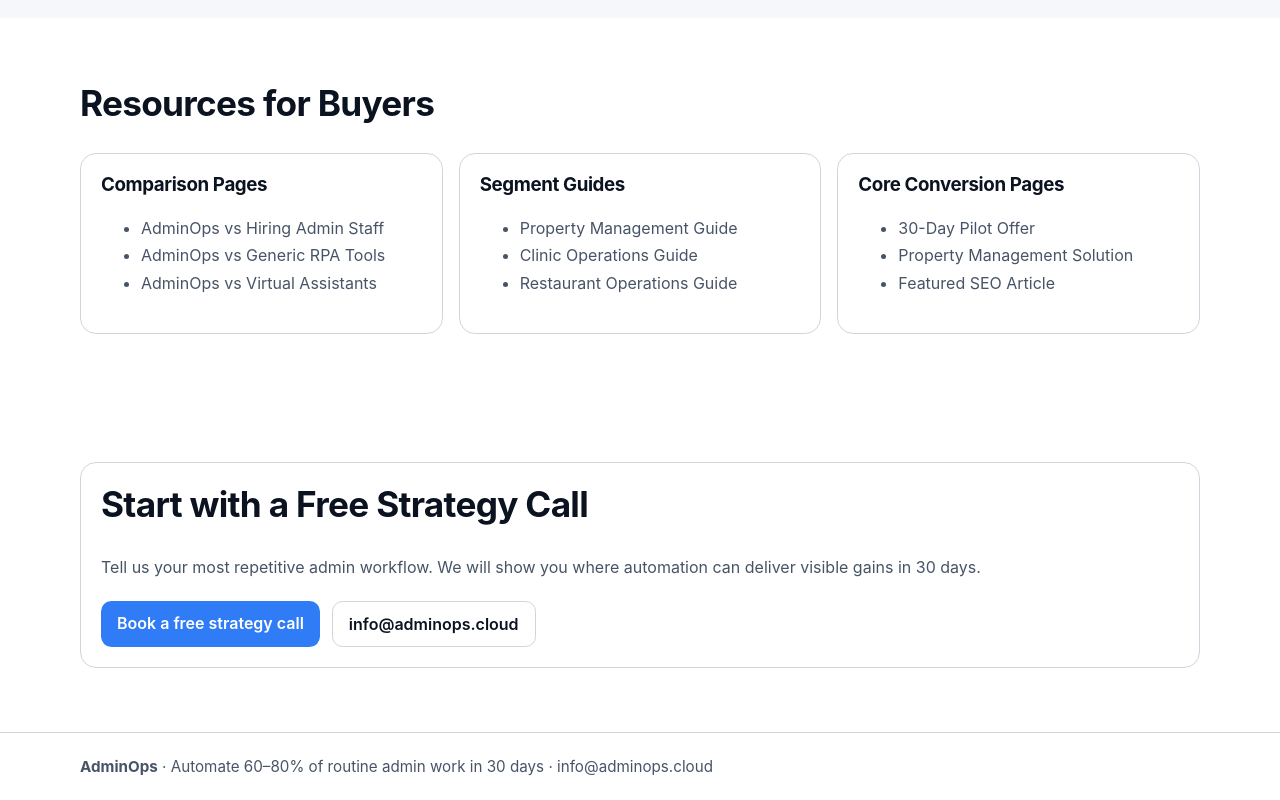
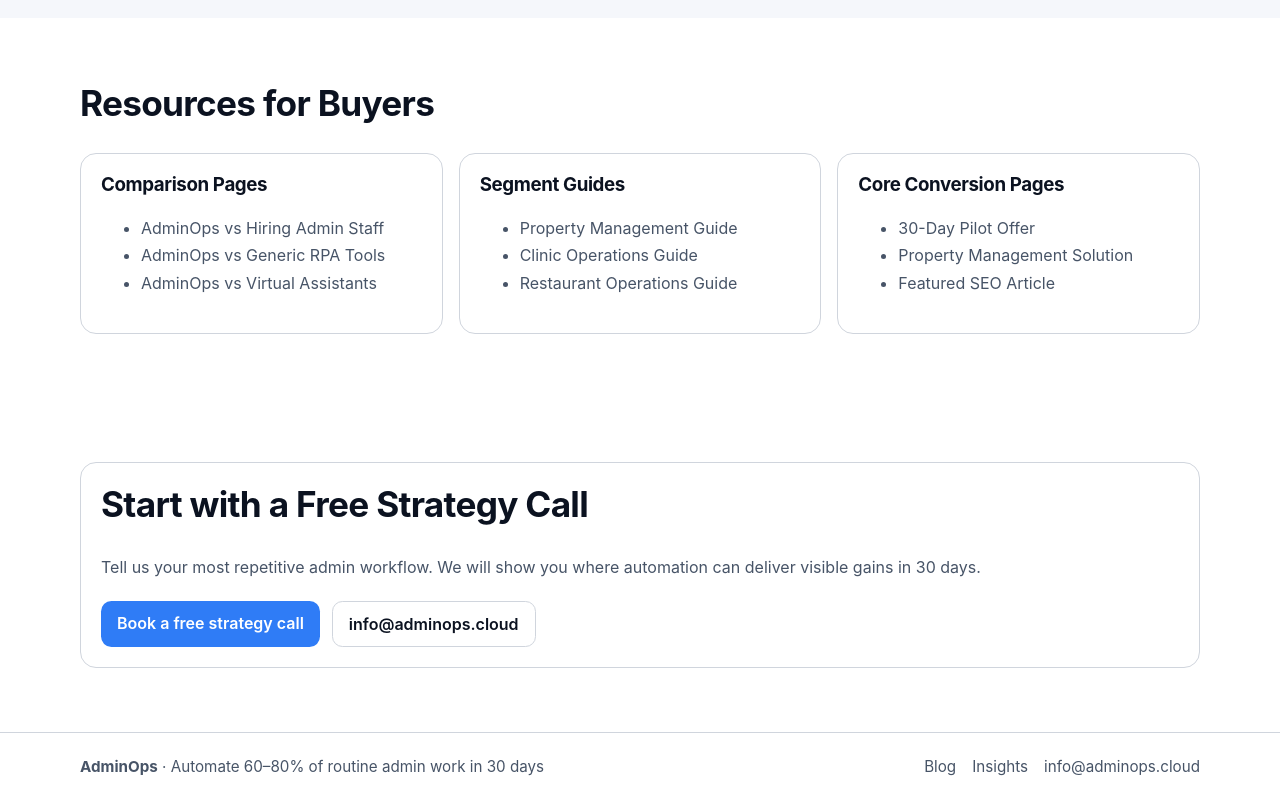
Before and after one commit to siegkamgo/adminops-site, a Next.js app: page / in a window 1280 px wide. Shown: the part 3561-4361 px from the top of the page. Built offline with nearby package versions, Linux system fonts and the light colour scheme; no server answers.

Commit message:
Add blog link to footer

```diff
--- a/app/globals.css
+++ b/app/globals.css
@@ -174,6 +174,27 @@ li {
   color: var(--muted);
 }
 
+.footer-links {
+  display: flex;
+  align-items: center;
+  justify-content: space-between;
+  gap: 1rem;
+  flex-wrap: wrap;
+}
+
+.footer-nav {
+  display: flex;
+  gap: 1rem;
+}
+
+.footer-nav a {
+  color: var(--muted);
+}
+
+.footer-nav a:hover {
+  color: var(--primary);
+}
+
 .article {
   max-width: 820px;
 }
--- a/app/layout.js
+++ b/app/layout.js
@@ -108,8 +108,13 @@ export default function RootLayout({ children }) {
         <SiteHeader />
         <main>{children}</main>
         <footer className="footer">
-          <div className="container">
-            <strong>AdminOps</strong> · Automate 60–80% of routine admin work in 30 days · info@adminops.cloud
+          <div className="container footer-links">
+            <div><strong>AdminOps</strong> · Automate 60–80% of routine admin work in 30 days</div>
+            <div className="footer-nav">
+              <a href="/blog/property-management-computer-use-agents">Blog</a>
+              <a href="/insights">Insights</a>
+              <a href="mailto:info@adminops.cloud">info@adminops.cloud</a>
+            </div>
           </div>
         </footer>
       </body>
```
